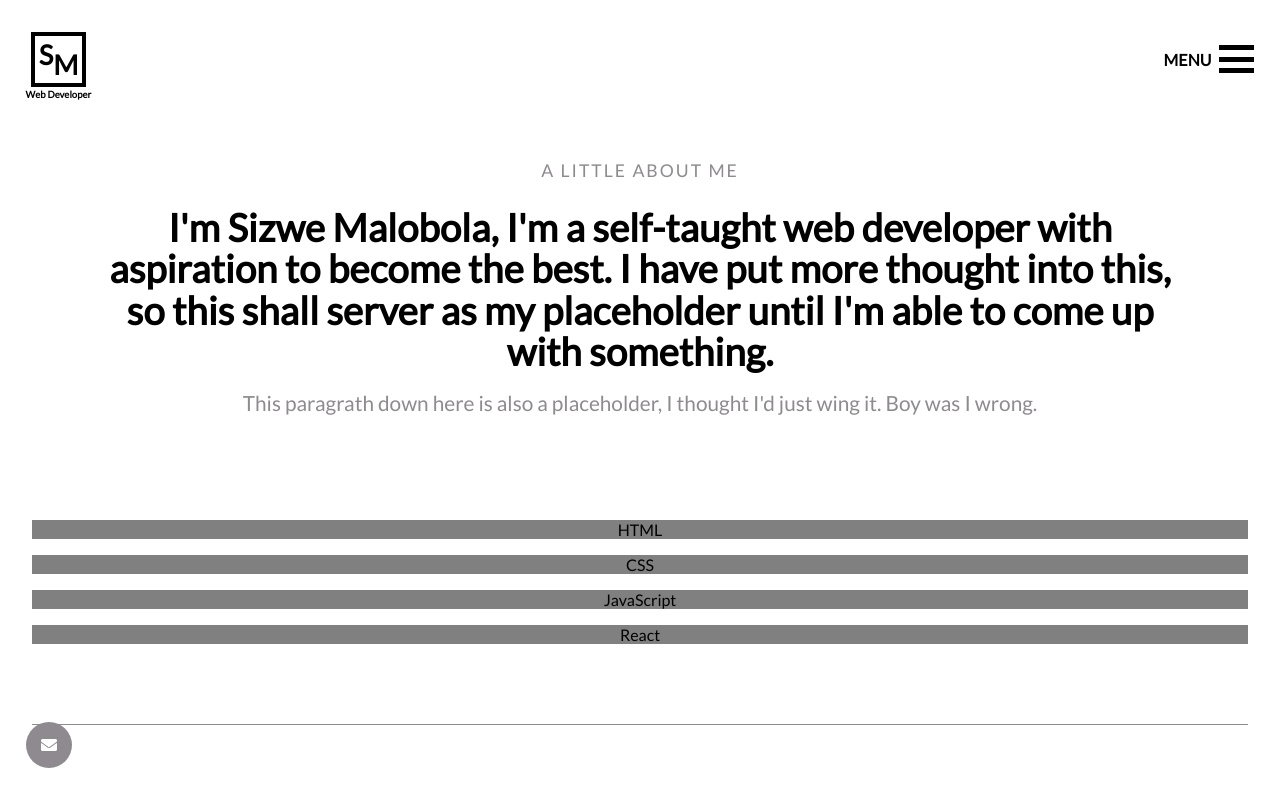
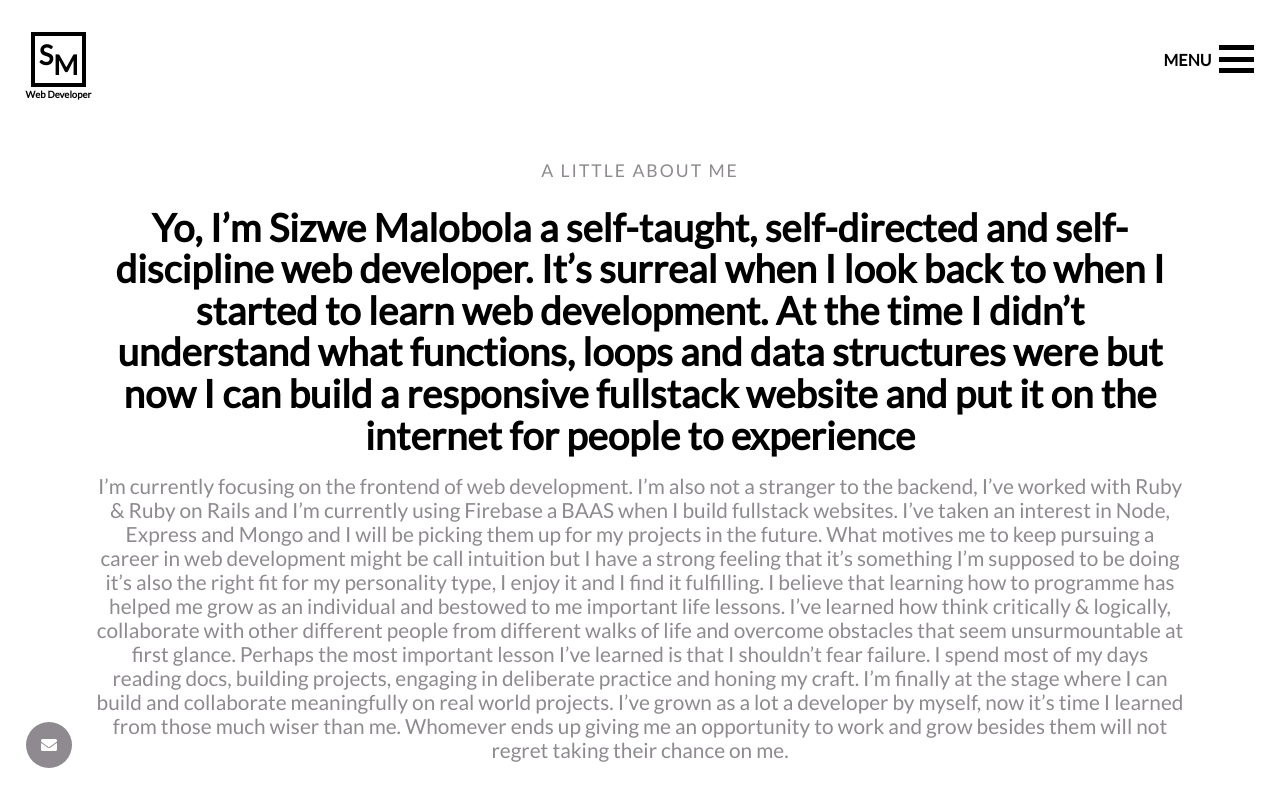
Before and after one commit to SizweMalobola/Portfolio_site, a React (Create React App) app: page /about in a window 1280 px wide. Shown: the top 792 px of the page. Built offline with nearby package versions, Linux system fonts and the light colour scheme.

Commit message:
written a little about me

```diff
--- a/src/components/About.js
+++ b/src/components/About.js
@@ -9,13 +9,34 @@ function About() {
       <div className={styles["container"]}>
         <h3 className={styles["subtitle"]}>A LITTLE ABOUT ME</h3>
         <h2 className={styles["title"]}>
-          I'm Sizwe Malobola, I'm a self-taught web developer with aspiration to
-          become the best. I have put more thought into this, so this shall
-          server as my placeholder until I'm able to come up with something.
+          Yo, I’m Sizwe Malobola a self-taught, self-directed and
+          self-discipline web developer. It’s surreal when I look back to when I
+          started to learn web development. At the time I didn’t understand what
+          functions, loops and data structures were but now I can build a
+          responsive fullstack website and put it on the internet for people to
+          experience
         </h2>
         <p className={styles["content"]}>
-          This paragrath down here is also a placeholder, I thought I'd just
-          wing it. Boy was I wrong.
+          I’m currently focusing on the frontend of web development. I’m also
+          not a stranger to the backend, I’ve worked with Ruby & Ruby on Rails
+          and I’m currently using Firebase a BAAS when I build fullstack
+          websites. I’ve taken an interest in Node, Express and Mongo and I will
+          be picking them up for my projects in the future. What motives me to
+          keep pursuing a career in web development might be call intuition but
+          I have a strong feeling that it’s something I’m supposed to be doing
+          it’s also the right fit for my personality type, I enjoy it and I find
+          it fulfilling. I believe that learning how to programme has helped me
+          grow as an individual and bestowed to me important life lessons. I’ve
+          learned how think critically & logically, collaborate with other
+          different people from different walks of life and overcome obstacles
+          that seem unsurmountable at first glance. Perhaps the most important
+          lesson I’ve learned is that I shouldn’t fear failure. I spend most of
+          my days reading docs, building projects, engaging in deliberate
+          practice and honing my craft. I’m finally at the stage where I can
+          build and collaborate meaningfully on real world projects. I’ve grown
+          as a lot a developer by myself, now it’s time I learned from those
+          much wiser than me. Whomever ends up giving me an opportunity to work
+          and grow besides them will not regret taking their chance on me.
         </p>
         <div className={styles["stack-grid"]}>
           <div>HTML</div>
```
